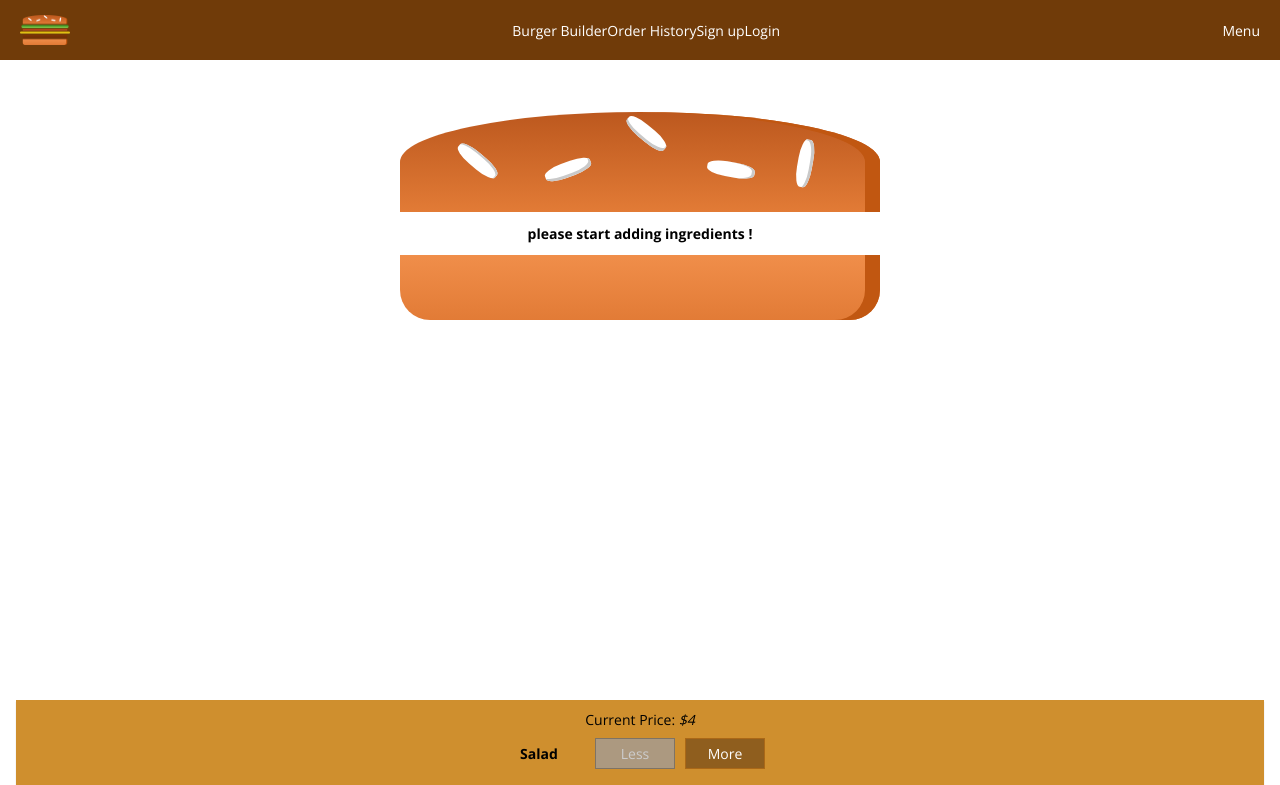
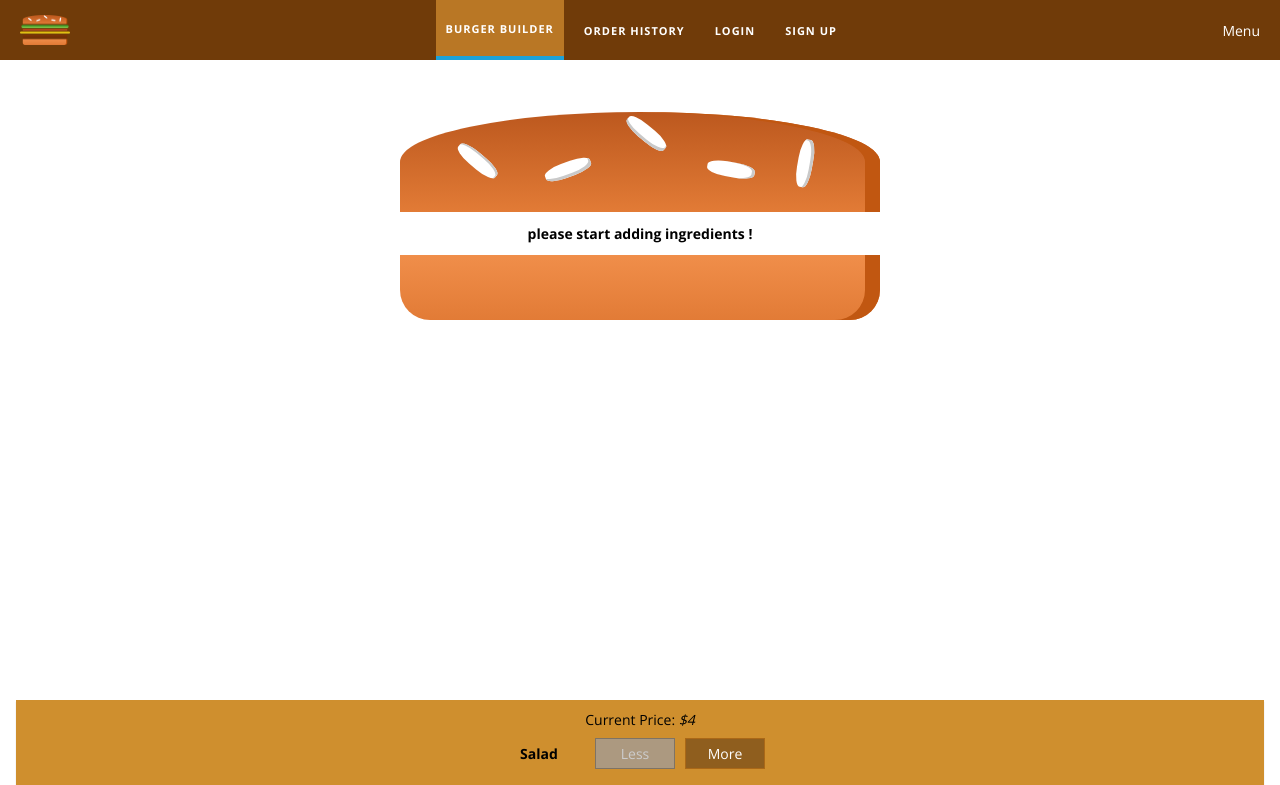
Before and after one commit to tareq-abdelhaq/burger-builder, a React (Create React App) app: page / in a window 1280 px wide. Shown: the top 785 px of the page. Built offline with nearby package versions, Linux system fonts and the light colour scheme.

Commit message:
add Navigation List

```diff
--- /dev/null
+++ b/src/components/Navigation/NavigationList/NavigationItem/NavigationItem.js
@@ -0,0 +1,10 @@
+import classes from "./NavigationItem.module.css"
+
+
+const navigationItem = (props) => (
+    <li className={classes.NavigationItem}>
+        <a href={props.link} className={props.active && classes.active}>{props.children}</a>
+    </li>
+)
+
+export default navigationItem;
--- /dev/null
+++ b/src/components/Navigation/NavigationList/NavigationItem/NavigationItem.module.css
@@ -0,0 +1,26 @@
+.NavigationItem
+{
+    height: 100%;
+    display: flex;
+    align-items: center;
+    margin-right: 1rem;
+}
+.NavigationItem a
+{
+    height: 100%;
+    padding: 1rem;
+    display: flex;
+    align-items: center;
+    color: #FFF;
+    text-transform: uppercase;
+    font-size: 1.1rem;
+    font-weight: 700;
+    letter-spacing: 0.1rem;
+}
+.NavigationItem a:hover,
+.NavigationItem a:active,
+.NavigationItem a.active
+{
+    border-bottom: 4px solid #1ca2d9;
+    background-color: #b97725;
+}
--- /dev/null
+++ b/src/components/Navigation/NavigationList/NavigationList.js
@@ -0,0 +1,13 @@
+import classes from "./NavigationList.module.css"
+import NavigationItem from "./NavigationItem/NavigationItem";
+
+const navigationList = () => (
+    <ul className={classes.NavigationList}>
+        <NavigationItem link="/" active={true}>Burger Builder</NavigationItem>
+        <NavigationItem link="/">Order History</NavigationItem>
+        <NavigationItem link="/">Login</NavigationItem>
+        <NavigationItem link="/">Sign up</NavigationItem>
+    </ul>
+)
+
+export default navigationList;
--- /dev/null
+++ b/src/components/Navigation/NavigationList/NavigationList.module.css
@@ -0,0 +1,6 @@
+.NavigationList
+{
+    height: 100%;
+    display: flex;
+    align-items: center;
+}
--- a/src/components/Navigation/Toolbar/Toolbar.js
+++ b/src/components/Navigation/Toolbar/Toolbar.js
@@ -1,18 +1,13 @@
 import classes from "./Toolbar.module.css"
 import Logo from "../../Logo/Logo";
-
+import NavigationList from "../NavigationList/NavigationList"
 
 const toolbar = (props) => (
 
     <header className={classes.Toolbar}>
         <Logo />
         <nav>
-            <ul>
-                <li>Burger Builder</li>
-                <li>Order History</li>
-                <li>Sign up</li>
-                <li>Login</li>
-            </ul>
+          <NavigationList />
         </nav>
         <div>Menu</div>
     </header>
--- a/src/components/Navigation/Toolbar/Toolbar.module.css
+++ b/src/components/Navigation/Toolbar/Toolbar.module.css
@@ -15,8 +15,9 @@
     z-index: 90;
 }
 
-.Toolbar nav ul
+.Toolbar nav
 {
     display: flex;
     align-items: center;
+    height: 100%;
 }
```
